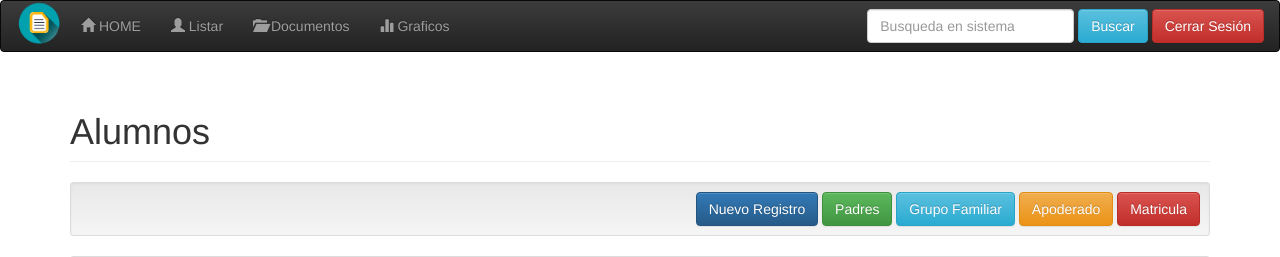
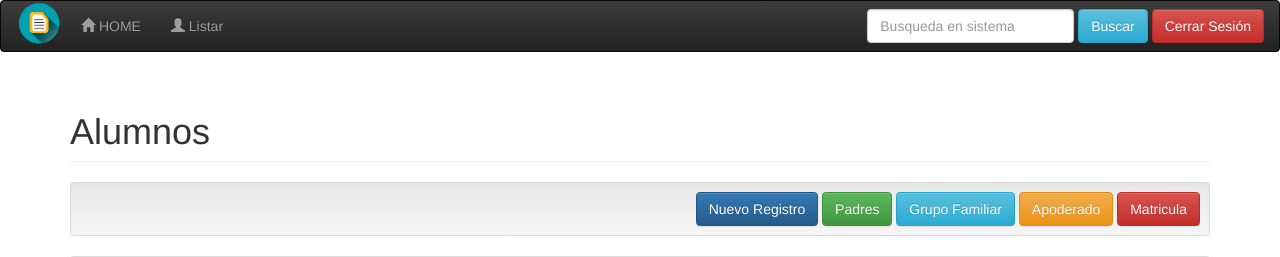
Before and after one commit to josecolicoy/lenguaje_de_merca, a PHP site: page /index.php?c=alumno in a window 1280 px wide. Shown: the top 257 px of the page. Run offline with PHP 8.4, Linux system fonts and the light colour scheme; data comes from the database, SQL or seed files in the repository; some libraries are stand-ins or nearby versions.

Commit message:
graficos y documentos sacados

```diff
--- a/Proyecto matriculas/View/header.php
+++ b/Proyecto matriculas/View/header.php
@@ -32,8 +32,6 @@
             <ul class="nav navbar-nav">
               <li><a href="?c=alumno"><span class="glyphicon glyphicon-home"></span> HOME</a></li>
               <li><a href="?c=listar"><span class="glyphicon glyphicon-user"></span> Listar</a></li>
-              <li><a href="#"><span class="glyphicon glyphicon-folder-open"></span> Documentos</a></li>
-              <li><a href="#"><span class="glyphicon glyphicon-stats"></span> Graficos</a></li>
             </ul>
             <form class="navbar-form navbar-right">
                   <div class="form-group">
```
